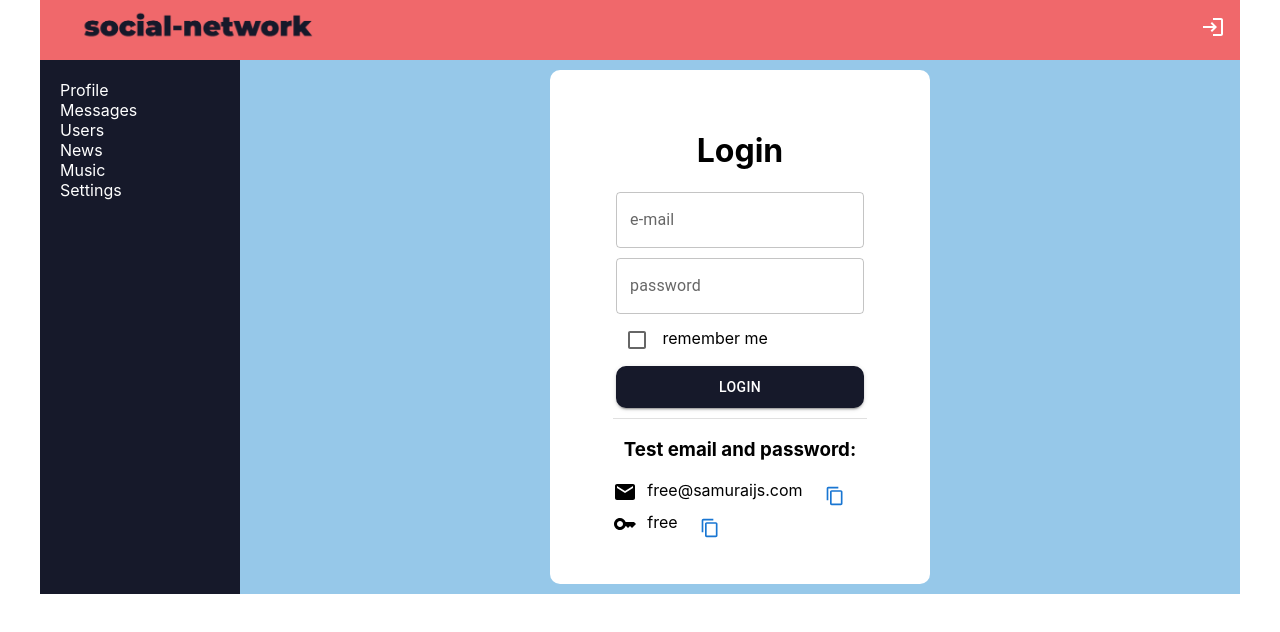
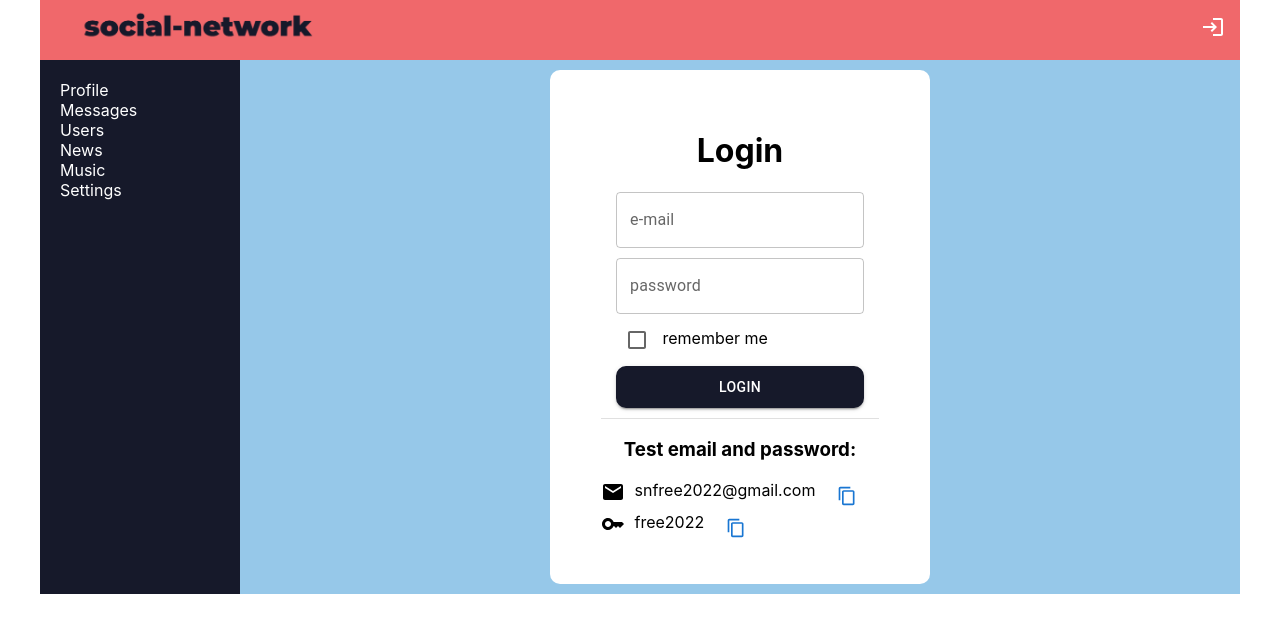
Before and after one commit to usovichyuriy/social-network, a React (Create React App) app: page /#/login in a window 1280 px wide. Shown: the top 632 px of the page. Built offline with nearby package versions, Linux system fonts and the light colour scheme; no server answers.

Commit message:
configure test account

```diff
--- a/src/api/api.js
+++ b/src/api/api.js
@@ -4,7 +4,7 @@ const instance = axios.create({
     baseURL: 'https://social-network.samuraijs.com/api/1.0/',
     withCredentials: true,
     headers: {
-        'API-KEY': 'b9426107-e5e6-4f45-9f5f-be37e9d39a77'
+        'API-KEY': '80053bce-5c0b-43d1-a8d8-e6660e009434'
     }
 })
 
--- a/src/components/Login/Login.js
+++ b/src/components/Login/Login.js
@@ -33,15 +33,15 @@ const Login = (props) => {
                     <h3>Test email and password:</h3>
                     <div className={classes.testEmail}>
                         <EmailIcon />
-                        <span> free@samuraijs.com</span>
-                        <CopyToClipboard text="free@samuraijs.com">
+                        <span> snfree2022@gmail.com</span>
+                        <CopyToClipboard text="snfree2022@gmail.com">
                             <Button><ContentCopyIcon sx={{width: 20, height: 20}} /></Button>
                         </CopyToClipboard>
                     </div>
                     <div className={classes.testPassword}>
                         <KeyIcon />
-                        <span> free</span>
-                        <CopyToClipboard text="free">
+                        <span> free2022</span>
+                        <CopyToClipboard text="free2022">
                             <Button><ContentCopyIcon sx={{width: 20, height: 20}} /></Button>
                         </CopyToClipboard>
                     </div>
--- a/src/components/Profile/ProfileInformation/ProfileInformation.js
+++ b/src/components/Profile/ProfileInformation/ProfileInformation.js
@@ -46,8 +46,13 @@ function ProfileInformation(props) {
                     <div className={classes.changePhotoButton}>
                         {!props.isOwner &&
                             <label htmlFor="icon-button-file">
-                                <Input accept="image/*" id="icon-button-file" type="file" onChange={onMainPhotoChanged} />
-                                <IconButton color="primary" aria-label="upload picture" component="span">
+                                <Input accept="image/*"
+                                       id="icon-button-file"
+                                       type="file"
+                                       onChange={onMainPhotoChanged} />
+                                <IconButton color="primary"
+                                            aria-label="upload picture"
+                                            component="span">
                                     <PhotoCamera />
                                 </IconButton>
                             </label>}
@@ -62,6 +67,7 @@ function ProfileInformation(props) {
                         <ProfileData profile={props.profile}
                                      status={props.status}
                                      isOwner={props.isOwner}
+                                     updateStatus={props.updateStatus}
                                      activateEditMode={activateEditMode} />}
                 </div>
 
--- a/src/components/Profile/ProfileInformation/ProfileStatus.js
+++ b/src/components/Profile/ProfileInformation/ProfileStatus.js
@@ -24,12 +24,12 @@ const ProfileStatus = (props) => {
 
     return (
         <div>
-            {props.isOwner && editMode ?
+            {!props.isOwner && editMode ?
                 <div>
                     <input onChange={onStatusChange} autoFocus={true} onBlur={deactivateEditMode} value={status}  />
                 </div> :
                 <div>
-                    <span onClick={activateEditMode}>{status}</span>
+                    <span onClick={activateEditMode}>{status || 'Click here to add a status'}</span>
                 </div>}
         </div>
     )
```
